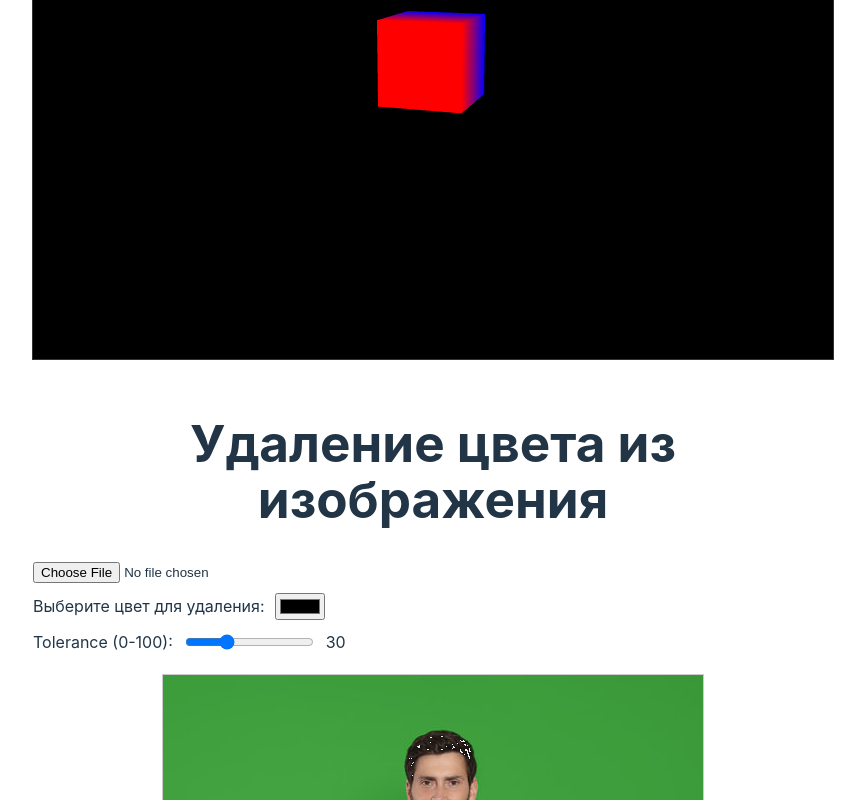
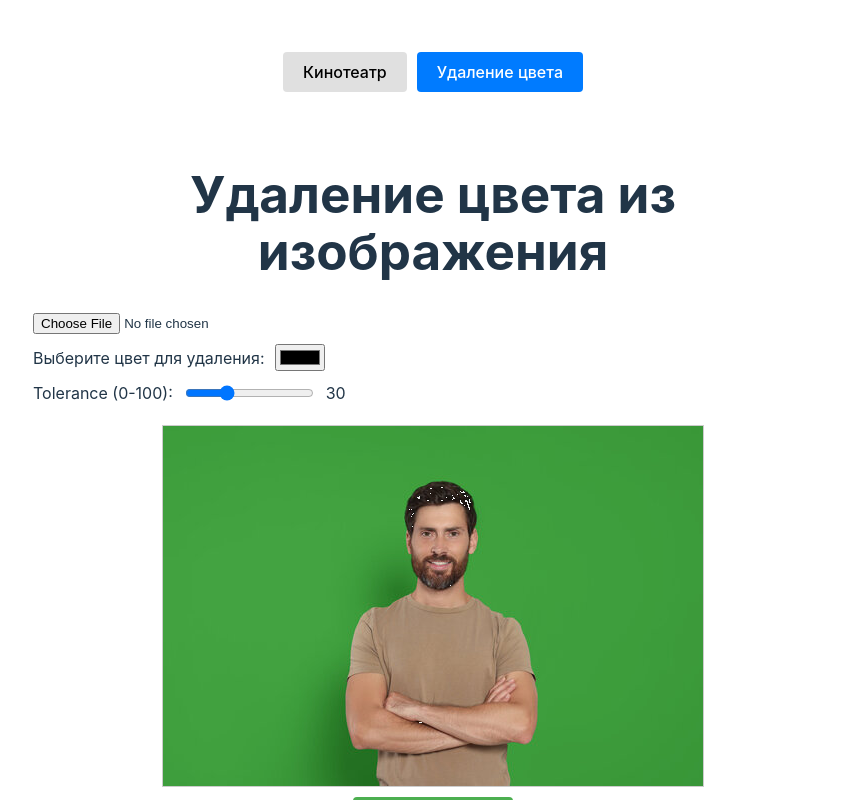
Before and after one commit to s1mp0l/webgl-playground, a Svelte app: page / in a window 1280 px wide. Shown: the top 800 px of the page, without its empty margins (207-1072 px from the left). Built offline with nearby package versions, Linux system fonts and the light colour scheme.

Commit message:
feat: simple tabs for pages switch

```diff
--- a/src/App.svelte
+++ /dev/null
@@ -1,19 +0,0 @@
-<script lang="ts">
-  import RemoveColor from "./modules/removePickedColor/RemoveColor.svelte";
-  import CinemaScene from "./modules/cinemaScene/CinemaScene.svelte";
-</script>
-
-<main>
-  <CinemaScene />
-  <RemoveColor />
-</main>
-
-<style>
-  main {
-    display: flex;
-    flex-direction: column;
-    align-items: center;
-    justify-content: center;
-    height: 100vh;
-  }
-</style>
--- /dev/null
+++ b/src/app/App.svelte
@@ -0,0 +1,35 @@
+<script lang="ts">
+  import RemoveColor from "../modules/removePickedColor/RemoveColor.svelte";
+  import CinemaScene from "../modules/cinemaScene/CinemaScene.svelte";
+  import Tabs from "./Tabs.svelte";
+
+  let activeTab: "cinema" | "remove-color" = "remove-color";
+</script>
+
+<main>
+  <Tabs {activeTab} onTabChange={(tab) => (activeTab = tab)} />
+
+  <div class="content">
+    {#if activeTab === "cinema"}
+      <CinemaScene />
+    {:else}
+      <RemoveColor />
+    {/if}
+  </div>
+</main>
+
+<style>
+  main {
+    display: flex;
+    flex-direction: column;
+    align-items: center;
+    height: 100vh;
+    padding: 20px;
+  }
+
+  .content {
+    width: 100%;
+    display: flex;
+    justify-content: center;
+  }
+</style>
--- /dev/null
+++ b/src/app/Tabs.svelte
@@ -0,0 +1,46 @@
+<script lang="ts">
+  export let activeTab: "cinema" | "remove-color";
+  export let onTabChange: (tab: "cinema" | "remove-color") => void;
+
+  const tabs = [
+    { id: "cinema" as const, label: "Кинотеатр" },
+    { id: "remove-color" as const, label: "Удаление цвета" },
+  ];
+</script>
+
+<div class="tabs">
+  {#each tabs as tab}
+    <button
+      class:active={activeTab === tab.id}
+      on:click={() => onTabChange(tab.id)}
+    >
+      {tab.label}
+    </button>
+  {/each}
+</div>
+
+<style>
+  .tabs {
+    display: flex;
+    gap: 10px;
+    margin-bottom: 20px;
+  }
+
+  button {
+    padding: 10px 20px;
+    border: none;
+    border-radius: 4px;
+    cursor: pointer;
+    background-color: #e0e0e0;
+    transition: background-color 0.3s;
+  }
+
+  button:hover {
+    background-color: #d0d0d0;
+  }
+
+  button.active {
+    background-color: #007bff;
+    color: white;
+  }
+</style>
--- /dev/null
+++ b/src/components/Tabs.svelte
@@ -0,0 +1,46 @@
+<script lang="ts">
+  export let activeTab: "cinema" | "remove-color";
+  export let onTabChange: (tab: "cinema" | "remove-color") => void;
+
+  const tabs = [
+    { id: "cinema" as const, label: "Кинотеатр" },
+    { id: "remove-color" as const, label: "Удаление цвета" },
+  ];
+</script>
+
+<div class="tabs">
+  {#each tabs as tab}
+    <button
+      class:active={activeTab === tab.id}
+      on:click={() => onTabChange(tab.id)}
+    >
+      {tab.label}
+    </button>
+  {/each}
+</div>
+
+<style>
+  .tabs {
+    display: flex;
+    gap: 10px;
+    margin-bottom: 20px;
+  }
+
+  button {
+    padding: 10px 20px;
+    border: none;
+    border-radius: 4px;
+    cursor: pointer;
+    background-color: #e0e0e0;
+    transition: background-color 0.3s;
+  }
+
+  button:hover {
+    background-color: #d0d0d0;
+  }
+
+  button.active {
+    background-color: #007bff;
+    color: white;
+  }
+</style>
--- a/src/main.ts
+++ b/src/main.ts
@@ -1,6 +1,6 @@
 import { mount } from 'svelte'
-import './app.css'
-import App from './App.svelte'
+import './app/app.css'
+import App from './app/App.svelte'
 
 const app = mount(App, {
   target: document.getElementById('app')!,
--- a/src/modules/cinemaScene/CinemaScene.svelte
+++ b/src/modules/cinemaScene/CinemaScene.svelte
@@ -146,17 +146,18 @@
   }
 </script>
 
-<main>
+<div class="page">
+  <h1>Кинотеатр</h1>
+
   <canvas bind:this={canvas} width="800" height="600"></canvas>
-</main>
+</div>
 
 <style>
-  main {
+  .page {
     display: flex;
+    flex-direction: column;
     justify-content: center;
     align-items: center;
-    height: 100%;
-    background: #000;
   }
 
   canvas {
--- a/src/modules/removePickedColor/RemoveColor.svelte
+++ b/src/modules/removePickedColor/RemoveColor.svelte
@@ -94,7 +94,7 @@
   }
 </script>
 
-<main>
+<div class="page">
   <h1>Удаление цвета из изображения</h1>
 
   <div class="controls">
@@ -125,7 +125,7 @@
       Download Image
     </a>
   </div>
-</main>
+</div>
 
 <style>
   .image-container {
@@ -135,7 +135,7 @@
     gap: 10px;
   }
 
-  main {
+  .page {
     padding: 20px;
     max-width: 800px;
     margin: 0 auto;
```
Also changed, not shown: src/app/app.css (renamed from src/app.css).
